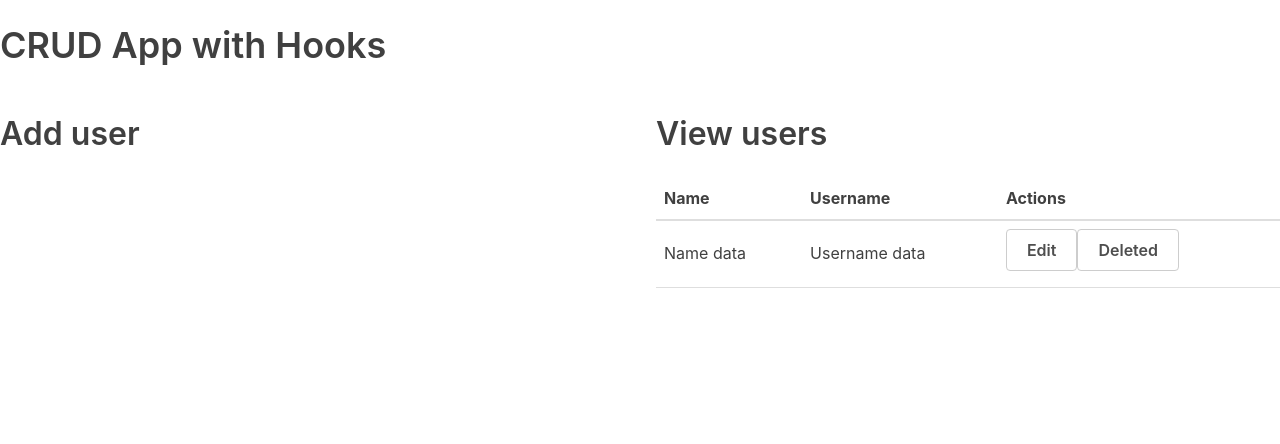
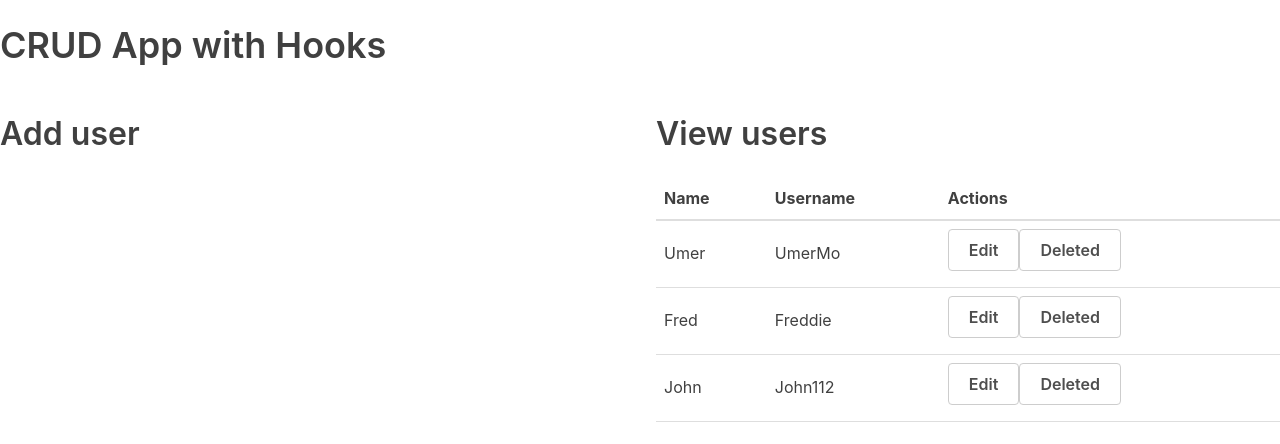
Before and after one commit to UmerMo/react-hooks, a React (Create React App) app: page / in a window 1280 px wide. Shown: the top 444 px of the page. Built offline with nearby package versions, Linux system fonts and the light colour scheme.

Commit message:
Using hooks to save array of user

```diff
--- a/src/App.js
+++ b/src/App.js
@@ -1,7 +1,14 @@
-import React from "react";
+import React, { useState } from "react";
 import UserTable from "./tables/UserTable";
 
 const App = () => {
+  const usersData = [
+    { id: 1, name: "Umer", username: "UmerMo" },
+    { id: 2, name: "Fred", username: "Freddie" },
+    { id: 3, name: "John", username: "John112" }
+  ];
+
+  const [users, setUsers] = useState(usersData);
   return (
     <div className="conatiner">
       <h1>CRUD App with Hooks</h1>
@@ -11,7 +18,7 @@
         </div>
         <div className="flex-large">
           <h2>View users</h2>
-          <UserTable />
+          <UserTable users={users} />
         </div>
       </div>
     </div>
--- a/src/tables/UserTable.js
+++ b/src/tables/UserTable.js
@@ -1,6 +1,6 @@
 import React from "react";
 
-const UserTable = () => (
+const UserTable = props => (
   <table>
     <thead>
       <tr>
@@ -10,14 +10,22 @@
       </tr>
     </thead>
     <tbody>
+      {props.users.length > 0 ? (
+        props.users.map(user => (
           <tr>
-        <td>Name data</td>
-        <td>Username data</td>
+            <td>{user.name}</td>
+            <td>{user.username}</td>
             <td>
               <button className="button muted-button">Edit</button>
               <button className="button muted-button">Deleted</button>
             </td>
           </tr>
+        ))
+      ) : (
+        <tr>
+          <td colSpan={3}>No users</td>
+        </tr>
+      )}
     </tbody>
   </table>
 );
```
Lines whose indentation alone changed are shown as unchanged.
